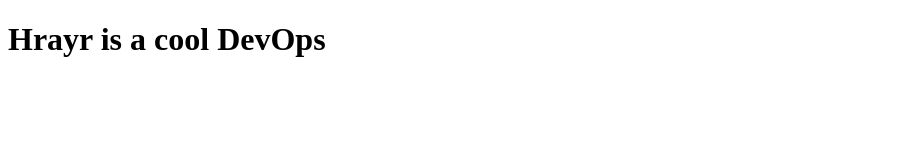
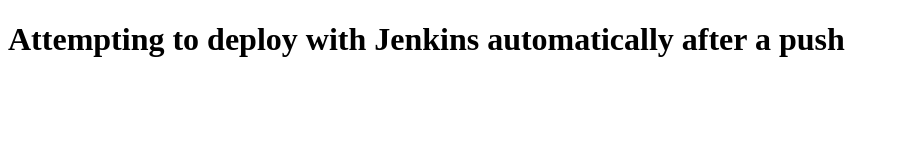
Before and after one commit to HrayrPetrosyan/jenkins-demo, a plain HTML site: page index.html in a window 1280 px wide. Shown: the whole page, without its empty margins (0-899 px from the left). Drawn offline with Linux system fonts and the light colour scheme.

Commit message:
Update index.html

```diff
--- a/index.html
+++ b/index.html
@@ -1,6 +1,6 @@
 <!DOCTYPE html>
 <html>
 <body>
-  <h1>Hrayr is a cool DevOps</h1>
+  <h1>Attempting to deploy with Jenkins automatically after a push</h1>
 </body>
 </html>
```
